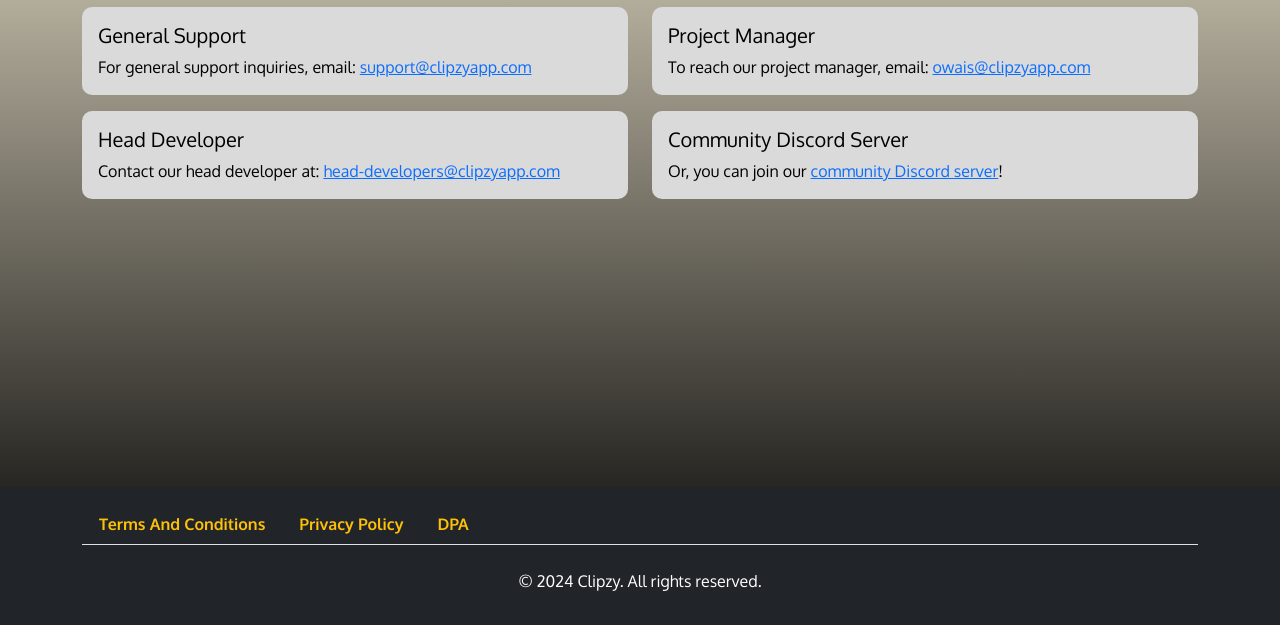
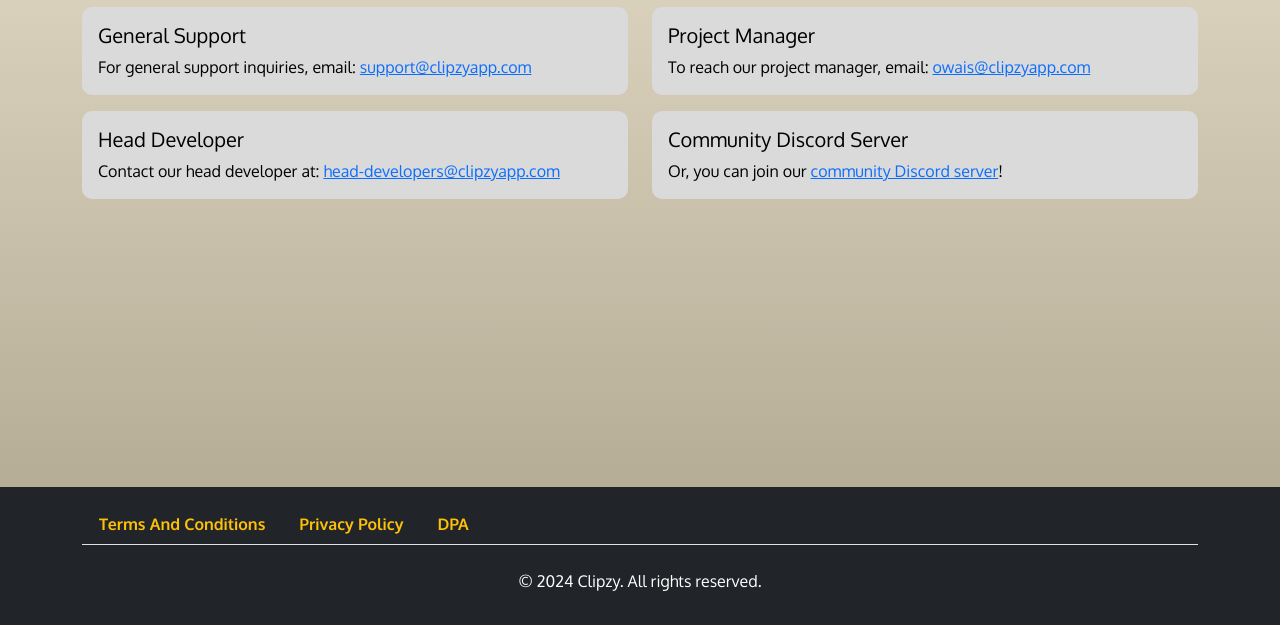
Before and after one commit to clipzy-github/clipzy-website, a plain HTML site: page contact.html in a window 1280 px wide. Shown: the part 175-800 px from the top of the page. Drawn offline with nearby package versions, Linux system fonts and the light colour scheme.

Commit message:
Update contact.html

```diff
--- a/contact.html
+++ b/contact.html
@@ -22,7 +22,7 @@
     <link href="https://cdn.jsdelivr.net/npm/bootstrap@5.3.3/dist/css/bootstrap.min.css" rel="stylesheet" integrity="sha384-QWTKZyjpPEjISv5WaRU9OFeRpok6YctnYmDr5pNlyT2bRjXh0JMhjY6hW+ALEwIH" crossorigin="anonymous">
     <style>
         body {
-            background: linear-gradient(to bottom, #e5ddc7, #000000); /* Lighter color on top, black on bottom */
+            background: linear-gradient(to bottom, #e5ddc7, #aca38d); /* Lighter color on top, black on bottom */
             color: #fff;
             font-family: 'Oxygen', sans-serif; /* Use Oxygen font */
             min-height: 100vh;
```
